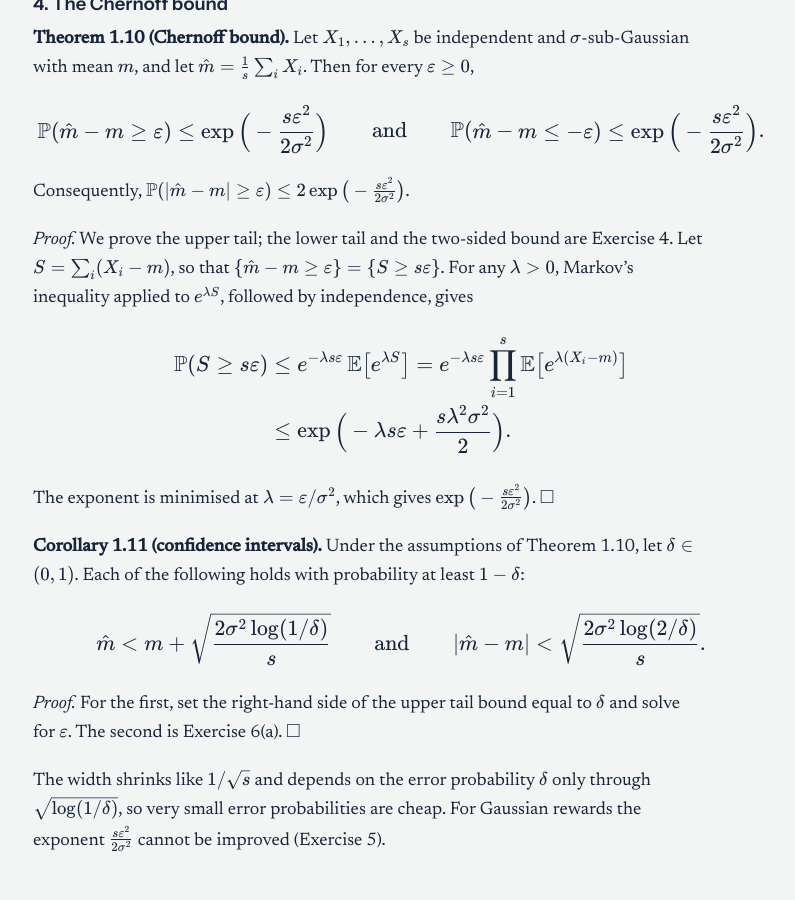
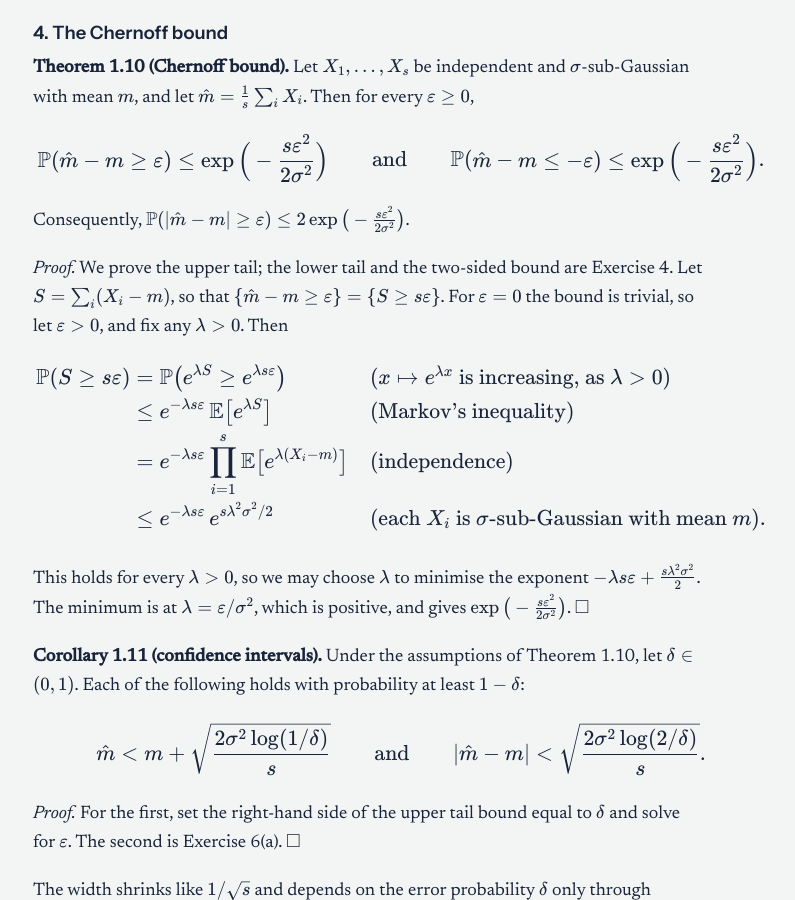
Before and after one commit to iyertejas/iyertejas.github.io, a Jekyll site: the page built from course-rl-2026-lecture-1.md, in a window 1280 px wide and 900 px high, scrolled down 4715 px. Shown: the whole window, without its empty margins (127-922 px from the left). Built offline with Jekyll 4.4.1, drawn with Linux system fonts in a browser that asks for light colours; some of the changed text lies outside the part shown.

Commit message:
RL course: show where each assumption enters the Lecture 1 proofs

```diff
--- a/course-rl-2026-lecture-1.md
+++ b/course-rl-2026-lecture-1.md
@@ -70,7 +70,7 @@
 R_n(\pi) = \sum_{a=1}^K \Delta_a\, \mathbb E_\pi[N_a(n)].
 $$
 
-*Proof.* Fix a round $$t$$. Given $$H_{t-1}$$ and $$A_t$$, the reward $$X_t$$ has law $$\mu_{A_t}$$, whose mean is $$m_{A_t}$$; that is, $$\mathbb E_\pi[X_t \mid H_{t-1}, A_t] = m_{A_t}$$. Writing $$m_{A_t} = \sum_a m_a \mathbf 1\{A_t = a\}$$ and using the tower property,
+*Proof.* Fix a round $$t$$. Given $$H_{t-1}$$ and $$A_t$$, the reward $$X_t$$ has law $$\mu_{A_t}$$, whose mean is $$m_{A_t}$$; that is, $$\mathbb E_\pi[X_t \mid H_{t-1}, A_t] = m_{A_t}$$. This is where the assumption on the rewards in Definition 1.1 is used; $$X_t$$ is integrable because $$\mathbb E_\pi\lvert X_t\rvert \le \max_a \int \lvert x\rvert\, \mu_a(dx) < \infty$$, as the means are finite. Writing $$m_{A_t} = \sum_a m_a \mathbf 1\{A_t = a\}$$ and using the tower property,
 
 $$
 \mathbb E_\pi[X_t] = \mathbb E_\pi\big[\mathbb E_\pi[X_t \mid H_{t-1}, A_t]\big] = \mathbb E_\pi[m_{A_t}] = \sum_{a=1}^K m_a\, \mathbb P_\pi(A_t = a).
@@ -140,16 +140,18 @@
 
 Consequently, $$\mathbb P(\lvert\hat m - m\rvert \ge \varepsilon) \le 2\exp\big(-\frac{s\varepsilon^2}{2\sigma^2}\big)$$.
 
-*Proof.* We prove the upper tail; the lower tail and the two-sided bound are Exercise 4. Let $$S = \sum_i (X_i - m)$$, so that $$\{\hat m - m \ge \varepsilon\} = \{S \ge s\varepsilon\}$$. For any $$\lambda > 0$$, Markov's inequality applied to $$e^{\lambda S}$$, followed by independence, gives
+*Proof.* We prove the upper tail; the lower tail and the two-sided bound are Exercise 4. Let $$S = \sum_i (X_i - m)$$, so that $$\{\hat m - m \ge \varepsilon\} = \{S \ge s\varepsilon\}$$. For $$\varepsilon = 0$$ the bound is trivial, so let $$\varepsilon > 0$$, and fix any $$\lambda > 0$$. Then
 
 $$
 \begin{aligned}
-\mathbb P(S \ge s\varepsilon) &\le e^{-\lambda s \varepsilon}\, \mathbb E\big[e^{\lambda S}\big] = e^{-\lambda s \varepsilon} \prod_{i=1}^s \mathbb E\big[e^{\lambda (X_i - m)}\big] \\
-&\le \exp\Big(-\lambda s\varepsilon + \frac{s \lambda^2 \sigma^2}{2}\Big).
+\mathbb P(S \ge s\varepsilon) &= \mathbb P\big(e^{\lambda S} \ge e^{\lambda s\varepsilon}\big) && \text{($x \mapsto e^{\lambda x}$ is increasing, as $\lambda > 0$)} \\
+&\le e^{-\lambda s\varepsilon}\, \mathbb E\big[e^{\lambda S}\big] && \text{(Markov's inequality)} \\
+&= e^{-\lambda s\varepsilon} \prod_{i=1}^s \mathbb E\big[e^{\lambda (X_i - m)}\big] && \text{(independence)} \\
+&\le e^{-\lambda s\varepsilon}\, e^{s\lambda^2\sigma^2/2} && \text{(each $X_i$ is $\sigma$-sub-Gaussian with mean $m$)}.
 \end{aligned}
 $$
 
-The exponent is minimised at $$\lambda = \varepsilon/\sigma^2$$, which gives $$\exp\big(-\frac{s\varepsilon^2}{2\sigma^2}\big)$$. $$\square$$
+This holds for every $$\lambda > 0$$, so we may choose $$\lambda$$ to minimise the exponent $$-\lambda s\varepsilon + \frac{s\lambda^2\sigma^2}{2}$$. The minimum is at $$\lambda = \varepsilon/\sigma^2$$, which is positive, and gives $$\exp\big(-\frac{s\varepsilon^2}{2\sigma^2}\big)$$. $$\square$$
 
 **Corollary 1.11 (confidence intervals).** Under the assumptions of Theorem 1.10, let $$\delta \in (0, 1)$$. Each of the following holds with probability at least $$1 - \delta$$:
 
```
